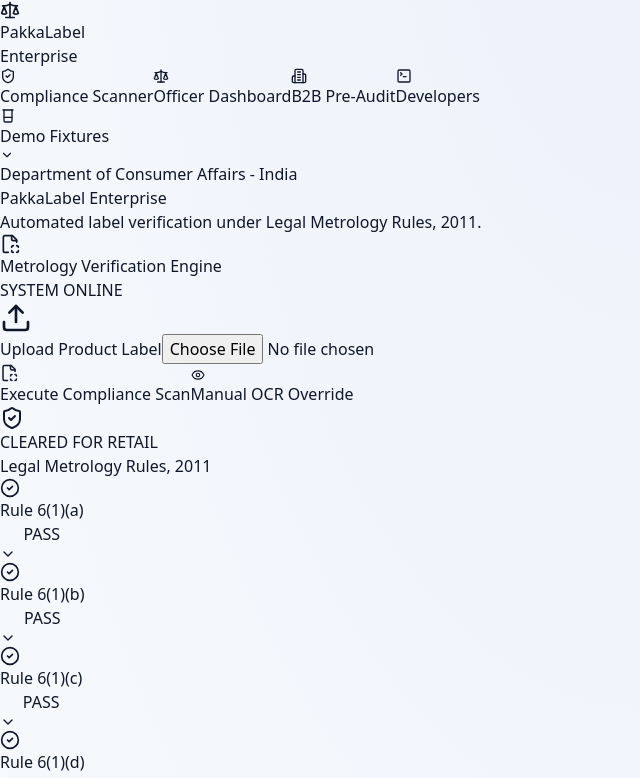
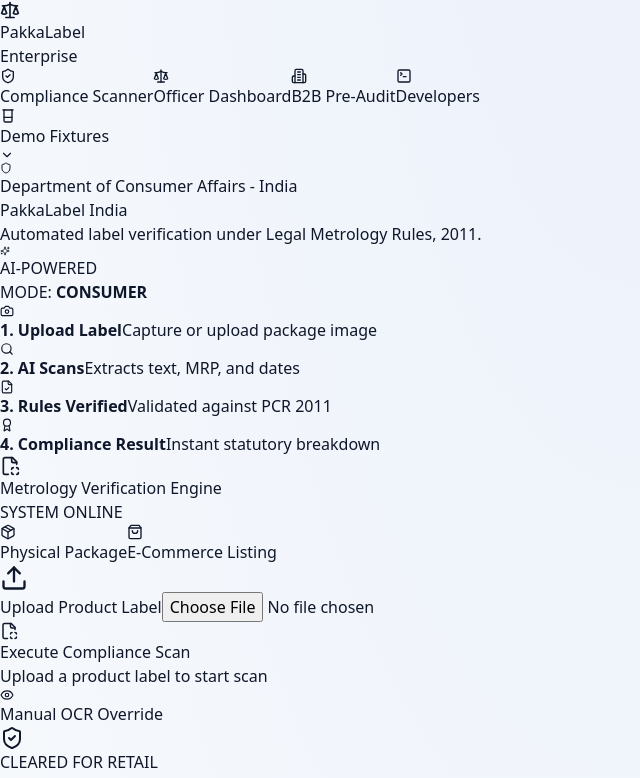
Before and after one commit to muzammil-labs/Legal-Metrology-Compliance-Scanner-, a React (Vite) app in the folder frontend/: page / in a window 1280 px wide. Shown: the top 778 px of the page, without its empty margins (0-640 px from the left). Built offline with nearby package versions, Linux system fonts and the light colour scheme.

Commit message:
feat(frontend): Final UI/UX Polish and Micro-Interactions

```diff
--- a/frontend/src/App.jsx
+++ b/frontend/src/App.jsx
@@ -9,6 +9,7 @@
 import DeveloperPortal from "./components/DeveloperPortal";
 import { executeScanWithCircuitBreaker, loadPrecachedFixture } from "./services/api";
 import { motion, AnimatePresence } from "framer-motion";
+import { Shield, Sparkles, Camera, Search, FileCheck, Award } from "lucide-react";
 
 export default function App() {
   const [activeTab, setActiveTab] = useState("consumer");
@@ -47,13 +48,61 @@
     <main className="w-full min-h-screen px-4 sm:px-6 md:px-8 max-w-6xl mx-auto flex flex-col items-center">
       <Navbar activeTab={activeTab} setActiveTab={setActiveTab} demoMode={demoMode} setDemoMode={handleChooseMode} />
 
-      <section className="w-full flex flex-col sm:flex-row justify-between items-start sm:items-end gap-4 pt-4 pb-2">
-        <motion.div initial={{ opacity: 0, y: 20 }} animate={{ opacity: 1, y: 0 }} transition={{ duration: 0.6, staggerChildren: 0.1 }}>
-          <motion.p initial={{ opacity: 0 }} animate={{ opacity: 1 }} className="text-[10px] sm:text-xs font-bold tracking-[0.2em] text-blue-600 uppercase mb-2">Department of Consumer Affairs - India</motion.p>
-          <motion.h1 initial={{ opacity: 0 }} animate={{ opacity: 1 }} className="text-3xl sm:text-5xl font-extrabold tracking-tight text-slate-900 leading-tight">PakkaLabel Enterprise</motion.h1>
-          <motion.p initial={{ opacity: 0 }} animate={{ opacity: 1 }} className="text-base text-slate-500 font-normal mt-2 max-w-xl">Automated label verification under Legal Metrology Rules, 2011.</motion.p>
+      <section className="w-full flex flex-col justify-center items-center text-center gap-2 pt-2 pb-4">
+        <motion.div initial={{ opacity: 0, y: 20 }} animate={{ opacity: 1, y: 0 }} transition={{ duration: 0.6, staggerChildren: 0.1 }} className="flex flex-col items-center">
+
+          <motion.div initial={{ opacity: 0 }} animate={{ opacity: 1 }} className="flex items-center gap-1.5 mb-2">
+            <Shield size={12} className="text-blue-700" />
+            <p className="text-[11px] font-bold tracking-[0.08em] text-blue-700 uppercase">Department of Consumer Affairs - India</p>
+          </motion.div>
+
+          <motion.h1 initial={{ opacity: 0 }} animate={{ opacity: 1 }} className="text-3xl sm:text-5xl font-[800] tracking-tight text-[#003399] leading-tight mb-2">
+            PakkaLabel India
+          </motion.h1>
+
+          <motion.div initial={{ opacity: 0 }} animate={{ opacity: 1 }} className="flex flex-col sm:flex-row items-center justify-center gap-2 mt-1 mb-2">
+            <p className="text-base text-slate-500 font-normal max-w-xl">
+              Automated label verification under Legal Metrology Rules, 2011.
+            </p>
+            <span className="flex items-center gap-1 bg-blue-50 border border-blue-200 text-blue-700 px-2 py-0.5 rounded-full text-[10px] font-bold shadow-[0_0_10px_rgba(59,130,246,0.3)]">
+              <Sparkles size={10} className="text-blue-600" /> AI-POWERED
+            </span>
+          </motion.div>
+
+          <motion.div initial={{ opacity: 0, scale: 0.9 }} animate={{ opacity: 1, scale: 1 }} transition={{ delay: 0.4 }} className="mt-2 flex items-center bg-white border border-slate-200 rounded-full shadow-sm overflow-hidden h-7">
+            <div className="bg-blue-600 w-1.5 h-full"></div>
+            <span className="px-3 text-[10px] font-bold text-slate-500 tracking-wider">
+              MODE: <strong className="text-[#003399]">{demoMode ? "DEMO FIXTURE" : activeTab.toUpperCase()}</strong>
+            </span>
+          </motion.div>
         </motion.div>
       </section>
+
+      {/* How It Works Stepper */}
+      <motion.section initial={{ opacity: 0 }} animate={{ opacity: 1 }} transition={{ delay: 0.5 }} className="w-full max-w-4xl mx-auto my-4 mb-6">
+        <div className="grid grid-cols-2 md:grid-cols-4 gap-3">
+          <div className="flex flex-col items-center text-center p-3 bg-white border border-slate-200 rounded-xl shadow-sm">
+            <div className="w-8 h-8 rounded-full bg-blue-50 text-blue-600 flex items-center justify-center mb-2"><Camera size={14} /></div>
+            <strong className="text-[11px] font-bold text-slate-900 mb-0.5">1. Upload Label</strong>
+            <span className="text-[10px] text-slate-500 leading-tight">Capture or upload package image</span>
+          </div>
+          <div className="flex flex-col items-center text-center p-3 bg-white border border-slate-200 rounded-xl shadow-sm">
+            <div className="w-8 h-8 rounded-full bg-blue-50 text-blue-600 flex items-center justify-center mb-2"><Search size={14} /></div>
+            <strong className="text-[11px] font-bold text-slate-900 mb-0.5">2. AI Scans</strong>
+            <span className="text-[10px] text-slate-500 leading-tight">Extracts text, MRP, and dates</span>
+          </div>
+          <div className="flex flex-col items-center text-center p-3 bg-white border border-slate-200 rounded-xl shadow-sm">
+            <div className="w-8 h-8 rounded-full bg-emerald-50 text-emerald-600 flex items-center justify-center mb-2"><FileCheck size={14} /></div>
+            <strong className="text-[11px] font-bold text-slate-900 mb-0.5">3. Rules Verified</strong>
+            <span className="text-[10px] text-slate-500 leading-tight">Validated against PCR 2011</span>
+          </div>
+          <div className="flex flex-col items-center text-center p-3 bg-white border border-slate-200 rounded-xl shadow-sm">
+            <div className="w-8 h-8 rounded-full bg-emerald-50 text-emerald-600 flex items-center justify-center mb-2"><Award size={14} /></div>
+            <strong className="text-[11px] font-bold text-slate-900 mb-0.5">4. Compliance Result</strong>
+            <span className="text-[10px] text-slate-500 leading-tight">Instant statutory breakdown</span>
+          </div>
+        </div>
+      </motion.section>
 
       <AnimatePresence mode="wait">
         <motion.div key={activeTab} initial={{ opacity: 0, y: 15 }} animate={{ opacity: 1, y: 0 }} exit={{ opacity: 0, y: -15 }} transition={{ duration: 0.3 }} className="w-full mt-6">
--- a/frontend/src/components/CameraScanner.jsx
+++ b/frontend/src/components/CameraScanner.jsx
@@ -1,10 +1,11 @@
 import React, { useState } from "react";
-import { Upload, FileScan, Eye } from "lucide-react";
+import { Upload, FileScan, Eye, Package, ShoppingBag } from "lucide-react";
 import { motion, AnimatePresence } from "framer-motion";
 
 export default function CameraScanner({ file, setFile, demoMode, loading, message, onScan }) {
   const [showOcrInput, setShowOcrInput] = useState(false);
   const [customOcr, setCustomOcr] = useState("");
+  const [scanType, setScanType] = useState("physical");
 
   return (
     <motion.div initial={{ opacity: 0, scale: 0.98 }} animate={{ opacity: 1, scale: 1 }} className="theme-bright-card p-6 flex flex-col w-full max-w-full">
@@ -15,26 +16,54 @@
         <span className="text-[10px] font-bold tracking-widest text-emerald-600 bg-emerald-50 border border-emerald-100 px-2 py-1 rounded-md uppercase">SYSTEM ONLINE</span>
       </div>
 
-      <div className="flex-1 flex flex-col items-center justify-center min-h-[250px] border-2 border-dashed border-slate-200 rounded-xl bg-slate-50 relative overflow-hidden mb-5">
+      <div className="flex bg-[#F1F5F9] border border-[#E2E8F0] p-1 rounded-xl mb-5">
+        <button
+          onClick={() => setScanType("physical")}
+          className={`flex-1 flex items-center justify-center gap-2 py-2.5 px-4 text-sm font-bold rounded-lg transition-all duration-200 ease-in-out ${
+            scanType === "physical"
+              ? "bg-white shadow-[0_2px_4px_rgba(0,0,0,0.08)] text-[#1D4ED8] border border-[#3B82F6]"
+              : "text-slate-500 hover:text-slate-700"
+          }`}
+        >
+          <Package size={16} /> Physical Package
+        </button>
+        <button
+          onClick={() => setScanType("ecommerce")}
+          className={`flex-1 flex items-center justify-center gap-2 py-2.5 px-4 text-sm font-bold rounded-lg transition-all duration-200 ease-in-out ${
+            scanType === "ecommerce"
+              ? "bg-white shadow-[0_2px_4px_rgba(0,0,0,0.08)] text-[#1D4ED8] border border-[#3B82F6]"
+              : "text-slate-500 hover:text-slate-700"
+          }`}
+        >
+          <ShoppingBag size={16} /> E-Commerce Listing
+        </button>
+      </div>
+
+      <div className="flex-1 flex flex-col items-center justify-center min-h-[250px] border-2 border-dashed border-[#CBD5E1] hover:border-blue-500 active:border-blue-600 rounded-xl bg-slate-50 hover:bg-blue-50/20 active:scale-[0.98] transition-all duration-200 relative overflow-hidden mb-5 group cursor-pointer">
         {demoMode ? (
           <div className="text-center p-6"><h3 className="text-lg font-bold text-slate-900 mb-1">Demo Fixture Active</h3><p className="text-sm text-slate-500">Bypassing live camera. Ready for inspection.</p></div>
         ) : file ? (
           <img src={URL.createObjectURL(file)} alt="Captured label" className="absolute inset-0 w-full h-full object-contain p-2" />
         ) : (
-          <label className="flex flex-col items-center justify-center w-full h-full cursor-pointer hover:bg-slate-100 transition-colors p-6">
-            <Upload size={32} className="text-slate-400 mb-3" />
-            <span className="text-sm font-bold text-slate-700">Upload Product Label</span>
+          <label className="flex flex-col items-center justify-center w-full h-full cursor-pointer p-6">
+            <div className="w-16 h-16 rounded-full bg-blue-100/50 text-blue-500 flex items-center justify-center mb-4 group-hover:scale-110 transition-transform">
+              <Upload size={28} />
+            </div>
+            <span className="text-sm font-bold text-slate-700 group-hover:text-blue-700 transition-colors">Upload Product Label</span>
             <input type="file" accept="image/*" capture="environment" className="hidden" onChange={(e) => setFile(e.target.files[0])} />
           </label>
         )}
       </div>
 
-      <div className="flex flex-col gap-3">
-        <motion.button whileTap={{ scale: 0.98 }} disabled={loading || (!file && !demoMode && !customOcr)} onClick={() => onScan(customOcr)}
-          className="w-full min-h-[48px] bg-blue-600 hover:bg-blue-700 disabled:bg-slate-200 disabled:text-slate-400 text-white font-bold text-sm rounded-xl transition-colors shadow-sm flex items-center justify-center gap-2">
+      <div className="flex flex-col gap-2">
+        <motion.button whileTap={{ scale: (!file && !demoMode && !customOcr) ? 1 : 0.99 }} disabled={loading || (!file && !demoMode && !customOcr)} onClick={() => onScan(customOcr)}
+          className="w-full min-h-[48px] bg-[#1D4ED8] hover:bg-blue-800 disabled:opacity-60 disabled:cursor-not-allowed text-white font-bold text-sm rounded-xl transition-all shadow-[0_4px_12px_rgba(29,78,216,0.25)] flex items-center justify-center gap-2">
           <FileScan size={18} /> {loading ? "Analyzing..." : "Execute Compliance Scan"}
         </motion.button>
-        <button onClick={() => setShowOcrInput(!showOcrInput)} className="text-xs font-bold text-slate-400 hover:text-slate-600 transition-colors min-h-[32px] flex items-center justify-center gap-1"><Eye size={14}/> Manual OCR Override</button>
+        {(!file && !demoMode && !customOcr) && (
+          <p className="text-center text-[12px] italic text-slate-400 mt-1">Upload a product label to start scan</p>
+        )}
+        <button onClick={() => setShowOcrInput(!showOcrInput)} className="text-xs font-bold text-slate-400 hover:text-slate-600 transition-colors min-h-[32px] flex items-center justify-center gap-1 mt-1"><Eye size={14}/> Manual OCR Override</button>
       </div>
 
       <AnimatePresence>
--- a/frontend/src/components/ComplianceSummaryCard.jsx
+++ b/frontend/src/components/ComplianceSummaryCard.jsx
@@ -18,19 +18,41 @@
 
   const toggleRule = (idx) => setExpandedRules(prev => prev.includes(idx) ? prev.filter(i => i !== idx) : [...prev, idx]);
 
+  // Calculate Compliance Score
+  const totalRules = rules.length;
+  const passedRules = rules.filter(r => r.status === "PASS").length;
+  const complianceScore = totalRules > 0 ? Math.round((passedRules / totalRules) * 100) : 100;
+
   return (
     <motion.div initial={{ opacity: 0, y: 20 }} animate={{ opacity: 1, y: 0 }} className="flex flex-col gap-5 w-full max-w-full pb-16">
 
-      {/* Hero Status Banner */}
-      <motion.div layout className={`p-6 rounded-2xl border shadow-sm ${isOverallPass ? "bg-emerald-50 border-emerald-200" : "bg-rose-50 border-rose-200"}`}>
+      {/* Hero Status Banner & Score */}
+      <motion.div layout className={`p-6 rounded-2xl shadow-[0_4px_20px_rgba(16,185,129,0.08)] ${isOverallPass ? "bg-emerald-50 border border-[#A7F3D0]" : "bg-rose-50 border border-rose-200"}`}>
         <div className="flex items-center gap-4">
-          <div className={`w-12 h-12 rounded-full flex items-center justify-center shrink-0 ${isOverallPass ? "bg-emerald-100 text-emerald-600" : "bg-rose-100 text-rose-600"}`}>
+          <motion.div
+            initial={{ scale: 0 }}
+            animate={{ scale: 1 }}
+            transition={{ type: "spring", stiffness: 300, damping: 15, duration: 0.4 }}
+            className={`w-12 h-12 rounded-full flex items-center justify-center shrink-0 ${isOverallPass ? "bg-emerald-100 text-emerald-600" : "bg-rose-100 text-rose-600"}`}
+          >
             {isOverallPass ? <ShieldCheck size={24} /> : <ShieldAlert size={24} />}
+          </motion.div>
+          <div className="flex-1">
+            <h2 className={`text-xl font-black ${isOverallPass ? "text-emerald-900" : "text-rose-900"}`}>{isOverallPass ? "CLEARED FOR RETAIL" : "NON-COMPLIANT PRODUCT"}</h2>
+            <div className="flex items-center gap-3 mt-1.5">
+              <span className={`text-xs font-bold uppercase tracking-widest ${isOverallPass ? "text-emerald-700" : "text-rose-700"}`}>Compliance Score: {complianceScore}%</span>
+            </div>
           </div>
-          <div>
-            <h2 className={`text-xl font-black ${isOverallPass ? "text-emerald-900" : "text-rose-900"}`}>{isOverallPass ? "CLEARED FOR RETAIL" : "NON-COMPLIANT PRODUCT"}</h2>
-            <p className={`text-xs font-bold uppercase tracking-widest mt-1 ${isOverallPass ? "text-emerald-700" : "text-rose-700"}`}>Legal Metrology Rules, 2011</p>
-          </div>
+        </div>
+
+        {/* Animated Progress Bar */}
+        <div className="mt-4 w-full bg-black/5 rounded-full h-2 overflow-hidden">
+          <motion.div
+            initial={{ width: 0 }}
+            animate={{ width: `${complianceScore}%` }}
+            transition={{ duration: 0.8, ease: "easeOut" }}
+            className={`h-full rounded-full ${isOverallPass ? "bg-emerald-500" : "bg-rose-500"}`}
+          />
         </div>
       </motion.div>
 
@@ -103,14 +125,16 @@
           const isOpen = expandedRules.includes(idx);
           return (
             <motion.div layout key={idx} className="theme-bright-card overflow-hidden">
-              <button onClick={() => toggleRule(idx)} className="w-full p-4 sm:p-5 flex items-center justify-between hover:bg-slate-50 transition-colors min-h-[56px] focus:outline-none">
-                <div className="flex items-center gap-3">
-                  <div className={isPass ? "text-emerald-500" : "text-rose-500"}>{isPass ? <CheckCircle2 size={20}/> : <XCircle size={20}/>}</div>
-                  <span className="text-sm font-bold text-slate-900 text-left">{item.rule}</span>
+              <button onClick={() => toggleRule(idx)} className="w-full p-4 sm:p-5 flex items-start sm:items-center justify-between hover:bg-slate-50 transition-colors min-h-[56px] focus:outline-none gap-4">
+                <div className="flex items-start gap-3 flex-1 min-w-0">
+                  <div className={`mt-0.5 shrink-0 ${isPass ? "text-emerald-500" : "text-rose-500"}`}>{isPass ? <CheckCircle2 size={20}/> : <XCircle size={20}/>}</div>
+                  <div className="flex flex-col flex-1 text-left">
+                    <span className="text-sm font-bold text-slate-900 whitespace-normal leading-snug">{item.rule}</span>
+                  </div>
                 </div>
-                <div className="flex items-center gap-3">
+                <div className="flex items-center gap-3 shrink-0">
                   <span className={`text-[10px] font-bold uppercase tracking-wider px-2 py-1 rounded-md border ${isPass ? "bg-emerald-50 text-emerald-800 border-emerald-200" : "bg-rose-50 text-rose-800 border-rose-200"}`}>{item.status}</span>
-                  <motion.div animate={{ rotate: isOpen ? 180 : 0 }} className="text-slate-400"><ChevronDown size={16}/></motion.div>
+                  <motion.div animate={{ rotate: isOpen ? 180 : 0 }} transition={{ duration: 0.2, ease: "easeInOut" }} className="text-slate-400"><ChevronDown size={16}/></motion.div>
                 </div>
               </button>
               <AnimatePresence>
```
